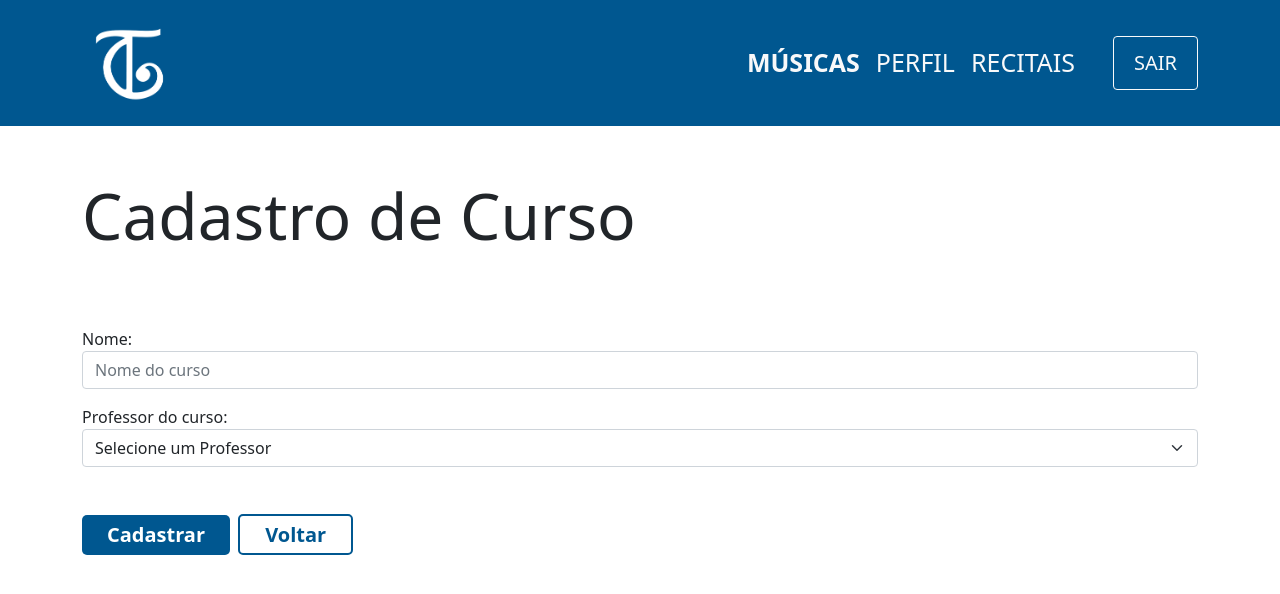
After one commit to FernandoFdeS/projetoIntegrador, a PHP site: page /cadastroCurso.php in a window 1280 px wide. The commit adds this page. Shown: the top 594 px of the page. Run offline with PHP 8.4, Linux system fonts and the light colour scheme.

Commit message:
Adiciona cadastro de Adm e cadastro de Curso

```diff
--- a/Code/cadastroAula.php
+++ b/Code/cadastroAula.php
@@ -4,7 +4,7 @@
 
 <div class="container">
     <div class="row mt-5">
-        <h1 class="mt-1">Cadastro de Aula</h1>
+        <h1 class="mt-1 display-3">Cadastro de Aula</h1>
         <form class="mt-5" action="#" method="#">
             <div class="form-group mt-3">
                 <label for="professor">Professor: </label>
--- /dev/null
+++ b/Code/cadastroCurso.php
@@ -0,0 +1,31 @@
+<?php
+    include 'layouts/navbar.php';
+?>
+
+<div class="container">
+    <div class="row mt-5">
+        <h1 class="mt-1 display-3">Cadastro de Curso</h1>
+        <form class="mt-5" action="#" method="#">
+            <div class="form-group mt-3">
+                <label for="nome">Nome: </label>
+                <input type="text" class="form-control" id="nome" name="nome" required placeholder="Nome do curso">
+            </div>
+            <div class="form-group mt-3">
+                <label for="id_professor">Professor do curso: </label>
+                <select class="form-select" aria-label="Default select example" name="id_professor" id="id_professor" required>
+                    <option value="" selected disabled>Selecione um Professor</option>
+                    <option value="id">Professor 1</option>
+                    <option value="id">Professor 2</option>
+                    <option value="id">Professor 3</option>
+                </select>
+            </div>
+            <div class=" mt-5">
+                <button type="submit" class="btn-principal">Cadastrar</button>
+                <span class="btn-secundario mx-1">
+                    <a >Voltar</a>
+                </span>
+
+            </div>
+        </form>
+    </div>
+</div>
--- a/Code/cadastroMatricula.php
+++ b/Code/cadastroMatricula.php
@@ -4,7 +4,7 @@
 
 <div class="container">
     <div class="row mt-5">
-        <h1 class="mt-1">Cadastro de Matrícula</h1>
+        <h1 class="mt-1 display-3">Cadastro de Matrícula</h1>
         <form class="mt-5" action="#" method="#">
             <div class="form-group mt-3">
                 <label for="aluno">Aluno: </label>
--- a/Code/cadastroMusica.php
+++ b/Code/cadastroMusica.php
@@ -4,7 +4,7 @@
 
 <div class="container">
     <div class="row mt-5">
-        <h1 class="mt-1">Inserir Música</h1>
+        <h1 class="mt-1 display-3">Inserir Música</h1>
         <form class="mt-5" action="#" method="#">
 
             <div class="row mt-3">
--- a/Code/cadastroRecital.php
+++ b/Code/cadastroRecital.php
@@ -3,7 +3,7 @@
 ?>
 <div class="container">
     <div class="row mt-5">
-        <h1 class="mt-1">Cadastro de Recital</h1>
+        <h1 class="mt-1 display-3">Cadastro de Recital</h1>
         <form class="mt-5" action="#" method="#">
 
             <div class="form-group mt-2">
```
Also changed, not shown: Code/cadastroAdm.php (added, +26 -0 lines).
